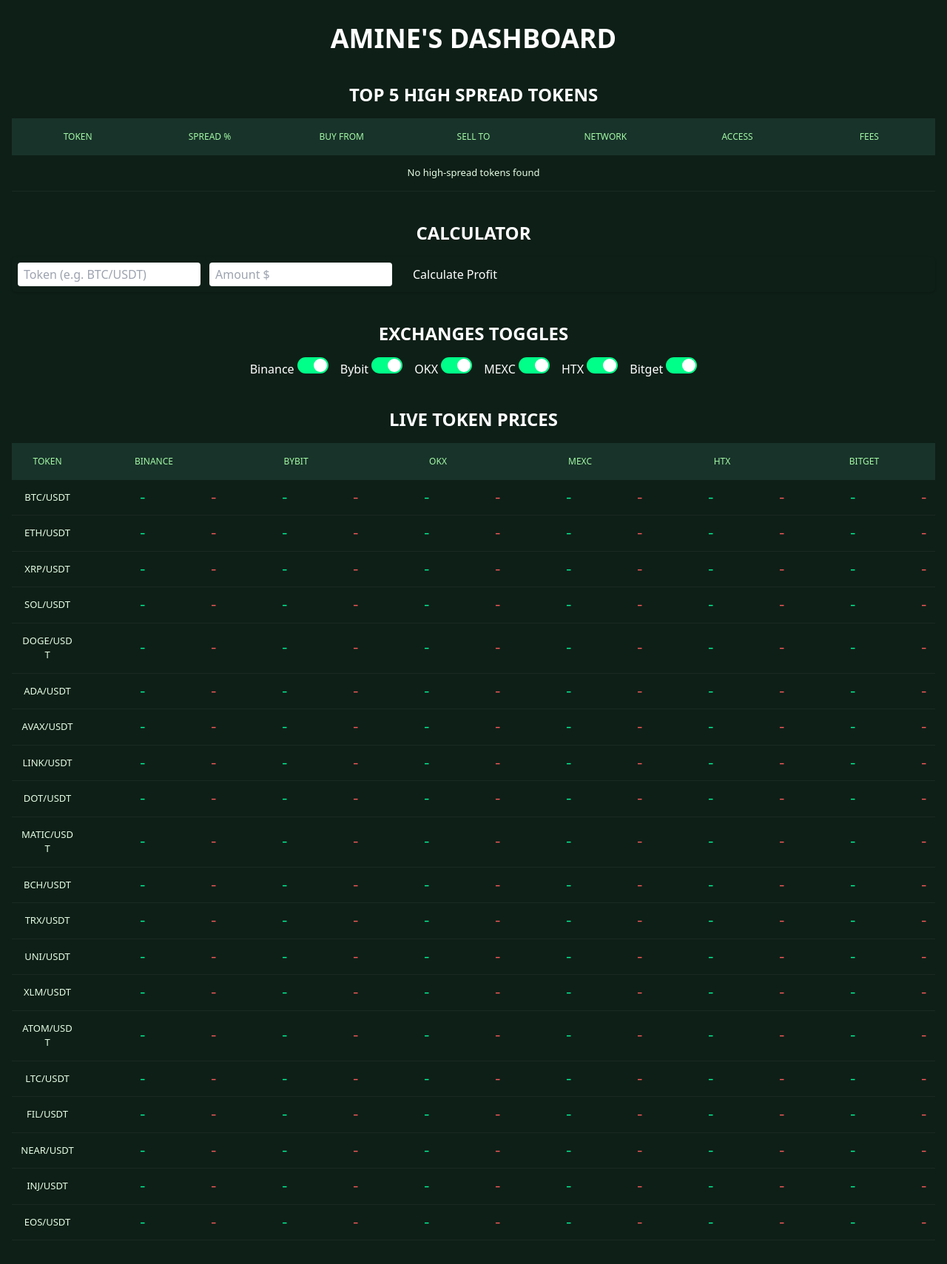
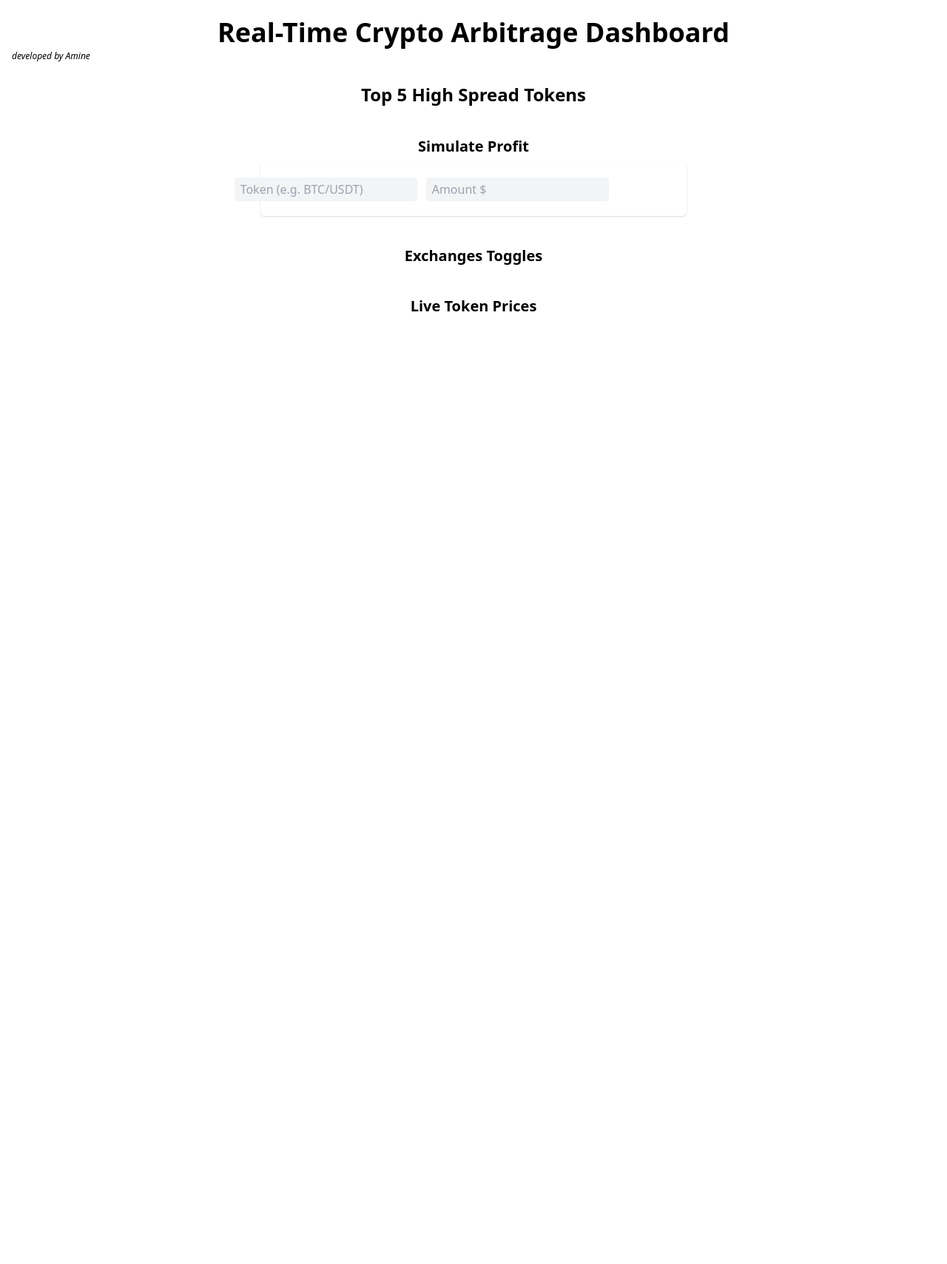
Before and after one commit to aaharbaoui/arb_dashboard, a FastAPI app: page / in a window 1280 px wide. Shown: the whole page at 74% size. After the commit the page ends 421 px from the top, so only its background shows below. Run offline with FastAPI, Linux system fonts and the light colour scheme; data that the repository does not hold is empty; some libraries are stand-ins or nearby versions.

Commit message:
Update frontend: center calculator, update titles, add signature. Backend: structure matches frontend.

```diff
--- a/main.py
+++ b/main.py
@@ -9,6 +9,24 @@ from utils.exchange_client import fetch_live_prices, fetch_top_spreads, calculat
 from notifier import send_spread_alert
 from dotenv import load_dotenv
 import asyncio
+from collections import defaultdict
+
+# Utility: Group prices per token and per exchange, filling missing with None
+def group_prices_by_token(flat_prices, exchanges):
+    token_map = defaultdict(dict)
+    for p in flat_prices:
+        token = p.get("token")
+        exchange = p.get("exchange")
+        if not token or not exchange:
+            continue
+        token_map[token][exchange] = {"buy": p.get("buy"), "sell": p.get("sell")}
+    table = []
+    for token, ex_prices in token_map.items():
+        row = {"token": token, "prices": {}}
+        for ex in exchanges:
+            row["prices"][ex] = ex_prices.get(ex, {"buy": None, "sell": None})
+        table.append(row)
+    return table
 
 load_dotenv()
 
@@ -16,6 +34,7 @@ app = FastAPI()
 app.mount("/static", StaticFiles(directory="static"), name="static")
 templates = Jinja2Templates(directory="templates")
 
+# Default exchanges (can be toggled in UI)
 ENABLED_EXCHANGES = {
     "Binance": True,
     "Bybit": True,
@@ -49,62 +68,59 @@ async def top5_api():
         top_tokens = calculate_top_spreads(raw_prices)
         for token_obj in top_tokens:
             if "spread" in token_obj and token_obj["spread"] >= 1.5:
-                await send_spread_alert(token_obj)
+                try:
+                    await send_spread_alert(token_obj)
+                except Exception as alert_err:
+                    print(f"[ERROR][Alert] Failed to send: {alert_err}")
         return {"data": top_tokens[:5]}
     except Exception as e:
+        print(f"[ERROR][/api/top5] {e}")
         return JSONResponse({"data": [], "error": str(e)}, status_code=500)
 
 @app.post("/api/allprices")
 async def all_prices_api(req: Request):
-    body = await req.json()
-    enabled_exchanges = [ex for ex, state in body.items() if state]
-    tokens = load_common_tokens() or []
-    tokens = tokens[:20]
-    if not tokens:
-        return JSONResponse([], status_code=200)
     try:
+        body = await req.json()
+        enabled_exchanges = [ex for ex, state in body.items() if state]
+        tokens = load_common_tokens() or []
+        tokens = tokens[:20]  # limit for speed
+        if not tokens:
+            return JSONResponse([], status_code=200)
         flat_prices = await fetch_live_prices(tokens, enabled_exchanges)
-        # Group prices by token
-        from collections import defaultdict
-        token_map = defaultdict(dict)
-        for p in flat_prices:
-            token = p.get("token")
-            exchange = p.get("exchange")
-            if not token or not exchange:
-                continue
-            token_map[token][exchange] = {"buy": p.get("buy"), "sell": p.get("sell")}
-        # Structure for frontend
-        table = [
-            {
-                "token": token,
-                "prices": exchanges
-            }
-            for token, exchanges in token_map.items()
-        ]
+        table = group_prices_by_token(flat_prices, enabled_exchanges)
         return JSONResponse(table)
     except Exception as e:
+        print(f"[ERROR][/api/allprices] {e}")
         return JSONResponse([], status_code=500)
 
 @app.get("/test-alert")
 async def test_alert():
-    await send_spread_alert({
-        "token": "TEST/USDT",
-        "spread": 5.23,
-        "buy_ex": "Binance",
-        "sell_ex": "HTX",
-        "buy": 1.005,
-        "sell": 1.057,
-        "withdrawal": "✅",
-        "star": True
-    })
-    return {"ok": True, "message": "Alert sent."}
+    try:
+        await send_spread_alert({
+            "token": "TEST/USDT",
+            "spread": 5.23,
+            "buy_ex": "Binance",
+            "sell_ex": "HTX",
+            "buy": 1.005,
+            "sell": 1.057,
+            "withdrawal": "✅",
+            "star": True
+        })
+        return {"ok": True, "message": "Alert sent."}
+    except Exception as e:
+        print(f"[ERROR][test-alert] {e}")
+        return {"ok": False, "message": "Failed to send alert."}
 
 @app.get("/admin/refresh-cache")
 async def admin_refresh_cache():
-    from utils.cache import refresh_and_cache_tokens
-    tokens = refresh_and_cache_tokens()
-    print(f"[ADMIN] Refreshed token cache: {len(tokens)} tokens. Sample: {tokens[:5]}")
-    return {"count": len(tokens), "tokens": tokens[:5]}
+    try:
+        tokens = refresh_and_cache_tokens()
+        print(f"[ADMIN] Refreshed token cache: {len(tokens)} tokens. Sample: {tokens[:5]}")
+        return {"count": len(tokens), "tokens": tokens[:5]}
+    except Exception as e:
+        print(f"[ERROR][refresh-cache] {e}")
+        return {"count": 0, "tokens": [], "error": str(e)}
 
 if __name__ == "__main__":
-    uvicorn.run("main:app", host="0.0.0.0", port=8000, reload=True)
+    port = int(os.environ.get("PORT", 8000))
+    uvicorn.run("main:app", host="0.0.0.0", port=port, reload=True)
--- a/templates/index.html
+++ b/templates/index.html
@@ -2,187 +2,42 @@
 <html lang="en">
 <head>
   <meta charset="UTF-8">
-  <title>Arb Dashboard</title>
-  <link rel="stylesheet" href="/static/style.css">
-  <script>
-  tailwind.config = {
-    darkMode: 'class',
-    theme: {
-      extend: {
-        colors: {
-          primary: {
-            "50": "#eff6ff", "100": "#dbeafe", "200": "#bfdbfe", "300": "#93c5fd",
-            "400": "#60a5fa", "500": "#3b82f6", "600": "#2563eb", "700": "#1d4ed8",
-            "800": "#1e40af", "900": "#1e3a8a", "950": "#172554"
-          }
-        }
-      },
-      fontFamily: {
-        body: ['Inter', 'ui-sans-serif', 'system-ui', 'Segoe UI', 'Roboto', 'Arial', 'sans-serif'],
-        sans: ['Inter', 'ui-sans-serif', 'system-ui', 'Segoe UI', 'Roboto', 'Arial', 'sans-serif']
-      }
-    }
-  }
-  </script>
-  <script src="https://cdn.tailwindcss.com"></script>
+  <title>Real-Time Crypto Arbitrage Dashboard</title>
+  <meta name="viewport" content="width=device-width, initial-scale=1.0">
+  <!-- Link Tailwind CSS if needed -->
+  <link href="https://cdn.jsdelivr.net/npm/tailwindcss@2.2.19/dist/tailwind.min.css" rel="stylesheet">
 </head>
-<body>
-  <main class="max-w-screen-xl mx-auto px-4 py-8 font-sans text-white space-y-10">
-    <h1 class="text-4xl font-bold text-primary-400 text-center mb-6">AMINE'S DASHBOARD</h1>
+<body class="bg-primary-950 min-h-screen text-primary-100 flex flex-col items-center">
+  <header class="w-full py-6 flex flex-col items-center relative">
+    <h1 class="text-4xl font-bold text-center">Real-Time Crypto Arbitrage Dashboard</h1>
+    <span class="absolute left-4 bottom-1 text-xs text-primary-400 italic">developed by Amine</span>
+  </header>
 
-    <section>
-      <h2 class="text-2xl font-semibold text-primary-300 text-center mb-4">TOP 5 HIGH SPREAD TOKENS</h2>
-      {% include "top5_table.html" %}
+  <main class="w-full max-w-5xl flex-grow">
+    <section class="mt-6">
+      <h2 class="text-2xl font-semibold text-center mb-2">Top 5 High Spread Tokens</h2>
+      <!-- Your Top 5 Spread Table Here -->
     </section>
 
-    <section>
-      <h2 class="text-2xl font-semibold text-primary-300 text-center mb-4">CALCULATOR</h2>
-      {% include "calculator.html" %}
+    <section class="mt-10 flex flex-col items-center">
+      <h2 class="text-xl font-semibold mb-2">Simulate Profit</h2>
+      <form id="calcForm" class="flex flex-row items-center gap-3 py-2 px-2 bg-primary-900 rounded-md shadow mx-auto w-full max-w-xl justify-center">
+        <input id="tokenInput" type="text" placeholder="Token (e.g. BTC/USDT)" class="input px-2 py-1 rounded text-black bg-gray-100" />
+        <input id="amount" type="number" placeholder="Amount $" class="input px-2 py-1 rounded text-black bg-gray-100" />
+        <button type="button" id="calcBtn" class="btn px-4 py-1 bg-primary-500 hover:bg-primary-700 text-white rounded">Calculate Profit</button>
+        <span id="calcResult" class="ml-4 text-primary-300 font-bold"></span>
+      </form>
     </section>
 
-    <section>
-      <h2 class="text-2xl font-semibold text-primary-300 text-center mb-4">EXCHANGES TOGGLES</h2>
-      <div id="toggles" class="flex gap-4 flex-wrap justify-center"></div>
+    <section class="mt-10">
+      <h2 class="text-xl font-semibold text-center mb-2">Exchanges Toggles</h2>
+      <!-- Your Exchange Toggles Here -->
     </section>
 
-    <section>
-      <h2 class="text-2xl font-semibold text-primary-300 text-center mb-4">LIVE TOKEN PRICES</h2>
-      <div class="tbl-content">
-        <table>
-          <thead id="prices-head"></thead>
-          <tbody id="prices-body"></tbody>
-        </table>
-      </div>
+    <section class="mt-10">
+      <h2 class="text-xl font-semibold text-center mb-2">Live Token Prices</h2>
+      <!-- Your Live Prices Table Here -->
     </section>
   </main>
-
-  <script>
-    const EX = {{ exchanges | tojson }};
-    let state = {{ enabled | tojson }};
-
-    function buildToggles() {
-      return EX.map(e => `
-        <label>
-          ${e}
-          <button class="toggle ${state[e] ? 'on' : ''}" data-ex="${e}">
-            <span class="slider"></span>
-          </button>
-        </label>
-      `).join('');
-    }
-
-    function updateToggles() {
-      document.getElementById("toggles").innerHTML = buildToggles();
-      document.querySelectorAll(".toggle").forEach(btn => {
-        btn.addEventListener("click", e => {
-          const ex = btn.dataset.ex;
-          state[ex] = !state[ex];
-          btn.classList.toggle("on", state[ex]);
-          loadData();
-        });
-      });
-    }
-
-    async function loadData() {
-      // --- TOP 5 HIGH SPREAD TOKENS ---
-      let top5 = [];
-      try {
-        const resTop = await fetch("/api/top5", { method: "POST" });
-        const dataTop = await resTop.json();
-        top5 = dataTop.data || [];
-      } catch (e) {
-        top5 = [];
-        document.getElementById("top5-body").innerHTML = `<tr><td colspan="7" class="text-center text-red-500">Failed to load top spreads</td></tr>`;
-      }
-
-      document.getElementById("top5-body").innerHTML = top5.length
-        ? top5.map(t => `
-          <tr class="highlight">
-            <td class="text">${t.star ? '⭐️ ' : ''}${t.token}</td>
-            <td class="numeric">${t.spread}%</td>
-            <td class="text">${t.buy_ex}</td>
-            <td class="text">${t.sell_ex}</td>
-            <td class="text">${t.network || ''}</td>
-            <td class="numeric">${t.withdrawal || ''}</td>
-            <td class="numeric">${t.fees || ''}</td>
-          </tr>
-        `).join('')
-        : `<tr><td colspan="7" class="text-center">No high-spread tokens found</td></tr>`;
-
-      // --- LIVE TOKEN PRICES ---
-      let all = [];
-      try {
-        const resAll = await fetch("/api/allprices", {
-          method: "POST",
-          headers: {"Content-Type": "application/json"},
-          body: JSON.stringify(state)
-        });
-        all = await resAll.json();
-      } catch (e) {
-        all = [];
-        document.getElementById("prices-head").innerHTML = "";
-        document.getElementById("prices-body").innerHTML = `<tr><td colspan="7" class="text-center text-red-500">Failed to load prices</td></tr>`;
-      }
-
-      // Build table head
-      let headRow = `<th>Token</th>`;
-      EX.filter(e => state[e]).forEach(e => {
-        headRow += `<th colspan="2">${e}</th>`;
-      });
-      document.getElementById("prices-head").innerHTML = `<tr>${headRow}</tr>`;
-
-      // Build table body for prices
-      let rows = all.slice(0, 30).map(row => {
-        let cells = `<td class="text">${row.token}</td>`;
-        EX.filter(e => state[e]).forEach(() => {
-          const buy = typeof row.buy === "number" ? row.buy.toFixed(6) : "–";
-          const sell = typeof row.sell === "number" ? row.sell.toFixed(6) : "–";
-          cells += `<td class="buy numeric">${buy}</td><td class="sell numeric">${sell}</td>`;
-        });
-        return `<tr>${cells}</tr>`;
-      }).join('');
-      document.getElementById("prices-body").innerHTML = rows;
-
-      buildCalculator(top5, all);
-    }
-
-    function buildCalculator(top5, allPrices) {
-      // This function assumes you have #calcBtn, #tokenInput, #amount, #calcResult in calculator.html
-      const tokenList = allPrices ? allPrices.map(row => row.token) : [];
-      const calcBtn = document.getElementById("calcBtn");
-      if (!calcBtn) return;
-
-      calcBtn.onclick = () => {
-        const inputToken = document.getElementById("tokenInput").value.trim();
-        const inputAmount = parseFloat(document.getElementById("amount").value);
-        const resultBox = document.getElementById("calcResult");
-
-        if (!tokenList.includes(inputToken)) {
-          resultBox.innerText = "❌ Invalid token";
-          return;
-        }
-
-        const top = top5.find(t => t.token === inputToken);
-
-        if (!top || !top.spread) {
-          resultBox.innerText = "❌ No spread data";
-          return;
-        }
-
-        if (isNaN(inputAmount) || inputAmount <= 0) {
-          resultBox.innerText = "❌ Invalid amount";
-          return;
-        }
-
-        const profit = inputAmount * top.spread / 100;
-        resultBox.innerText = `≈ $${profit.toFixed(2)}`;
-      };
-    }
-
-    document.addEventListener("DOMContentLoaded", () => {
-      updateToggles();
-      loadData();
-    });
-  </script>
 </body>
 </html>
--- a/utils/exchange_client.py
+++ b/utils/exchange_client.py
@@ -112,11 +112,11 @@ async def fetch_bitget(symbol):
 # List of exchange fetchers
 EXCHANGE_FUNCTIONS = [
     fetch_binance,
-    fetch_okx,
+    #fetch_okx,
     fetch_bybit,
-    fetch_mexc,
+    #fetch_mexc,
     fetch_htx,
-    fetch_bitget
+    #fetch_bitget
 ]
 
 async def fetch_live_prices(symbols, enabled_exchanges=None):
```
